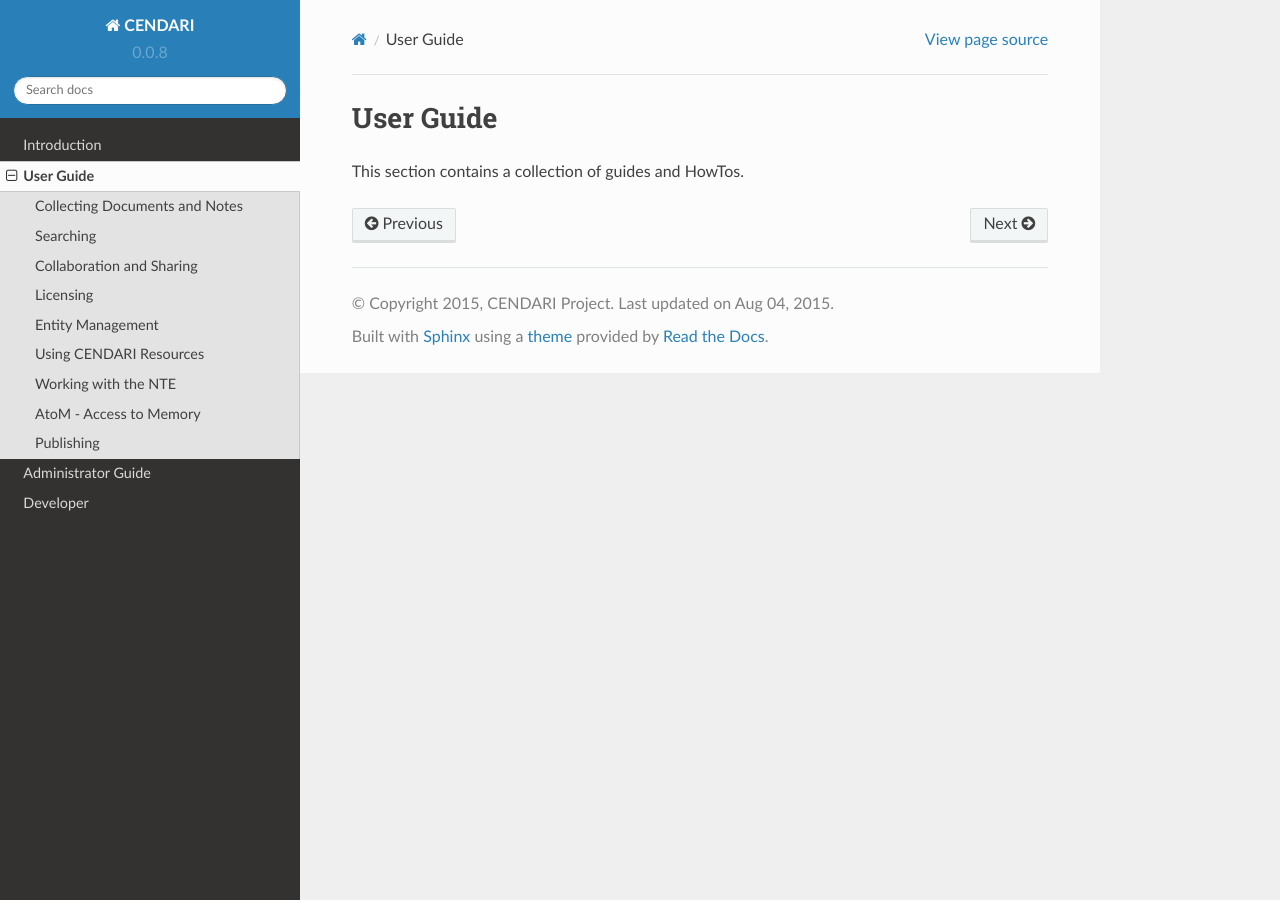
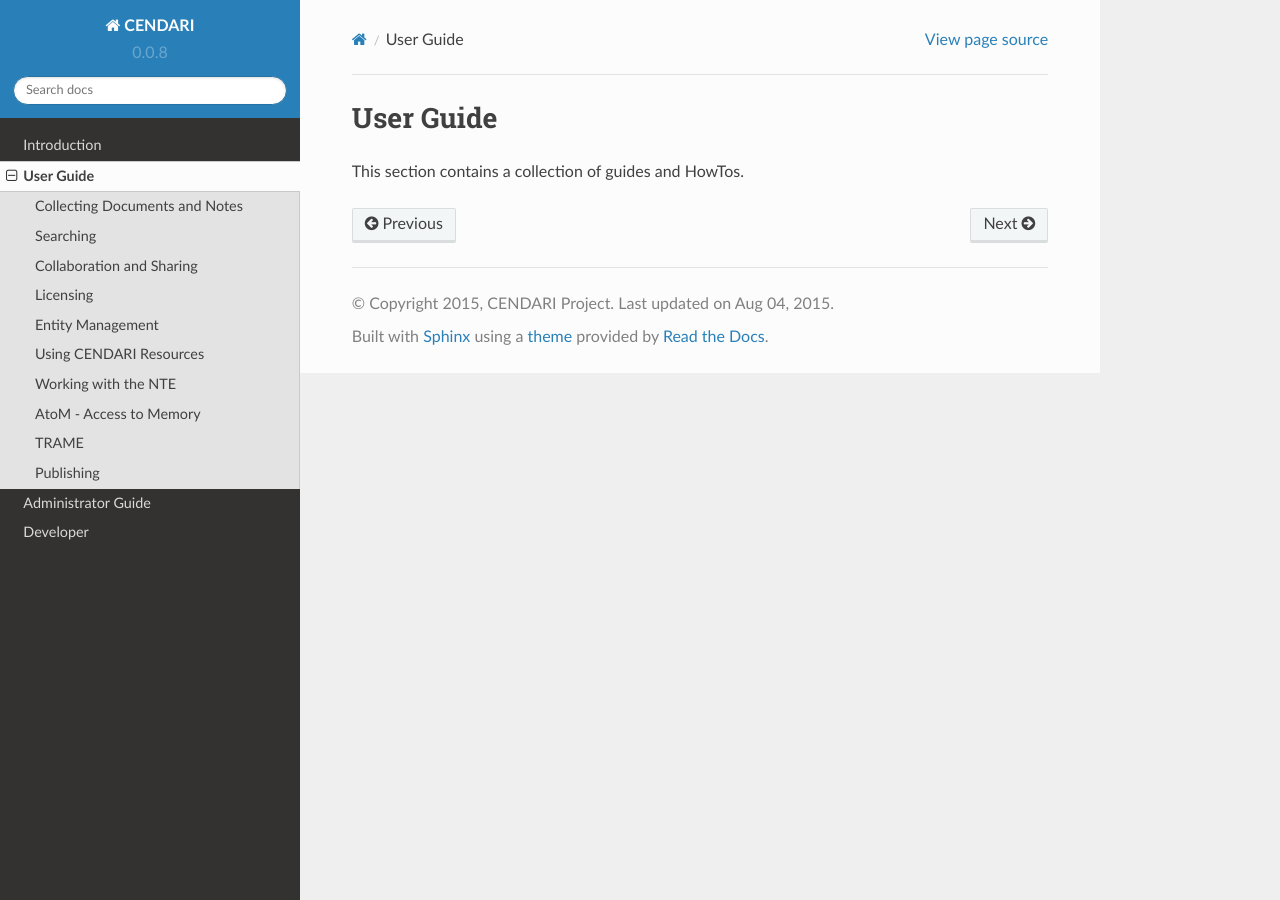
Before and after one commit to CENDARI/documentation, a Sphinx documentation site: the page built from source/user.rst, in a window 1280 px wide. Built offline with Sphinx 7.4.7, drawn with Linux system fonts in a browser that asks for light colours; pages that are not in the unit, such as notebooks, are missing from menus.

Commit message:
new page TRAME

```diff
--- a/source/user.rst
+++ b/source/user.rst
@@ -15,4 +15,5 @@
    user/using_resources
    user/writing_arg
    user/atom
+   user/trame
    user/publishing
--- /dev/null
+++ b/source/user/trame.rst
@@ -0,0 +1,2 @@
+TRAME
+======
```
